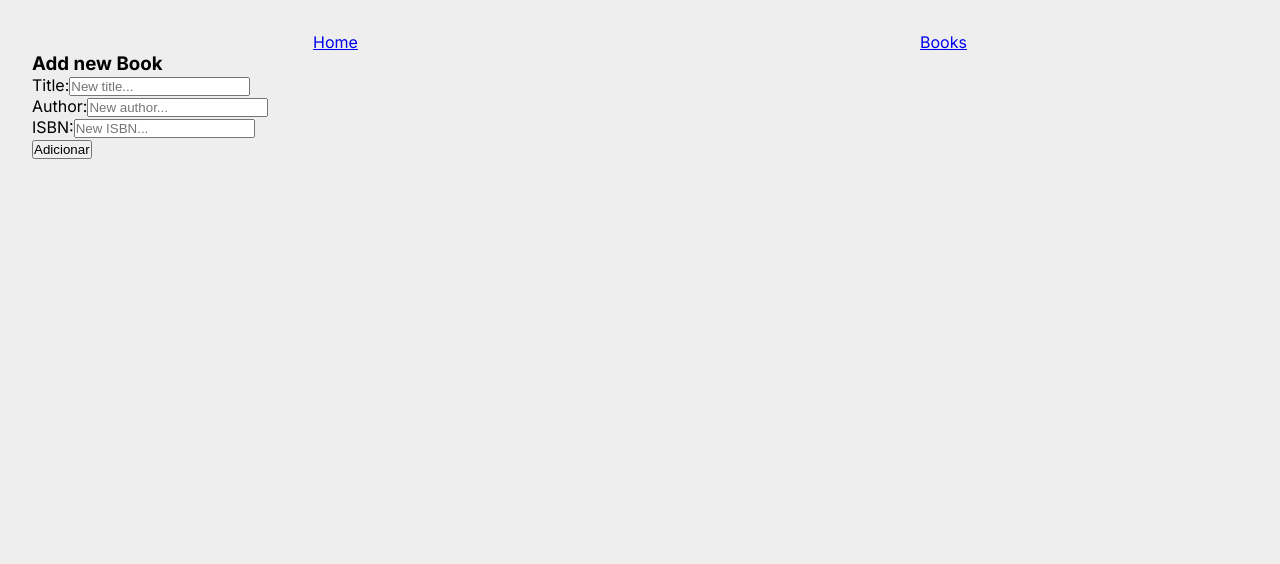
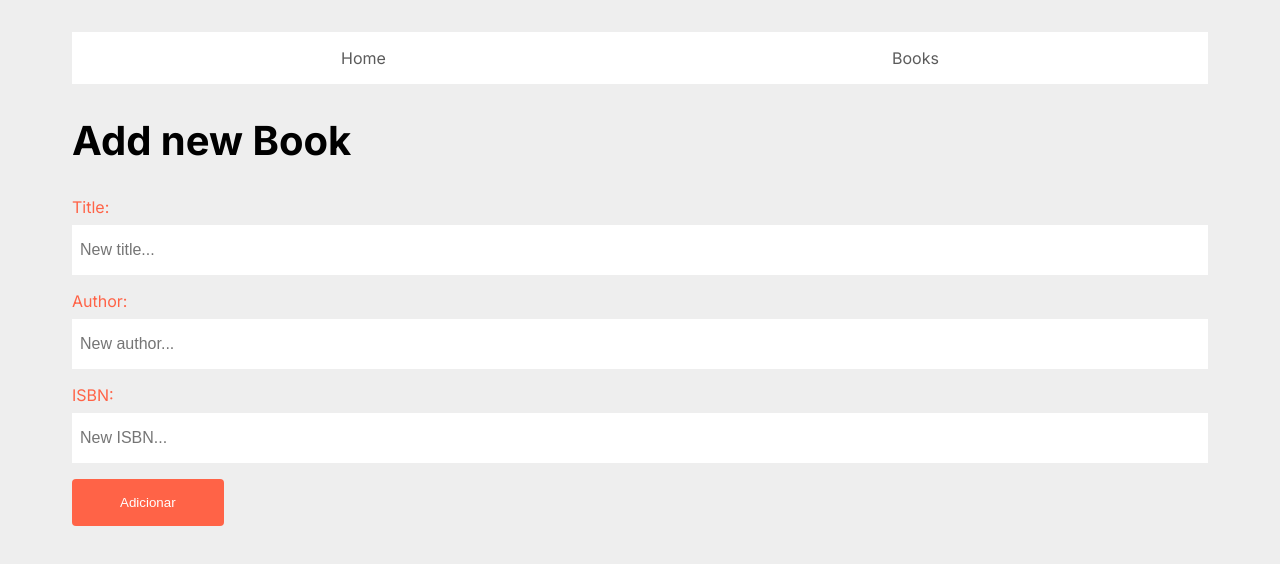
Before and after one commit to Jose-Caldas/challenge-api-front-next13, a Next.js app: page /form in a window 1280 px wide. Shown: the top 564 px of the page. Built offline with nearby package versions, Linux system fonts and the light colour scheme.

Commit message:
feat: add some styles

```diff
--- a/src/app/books/page.tsx
+++ b/src/app/books/page.tsx
@@ -1,8 +1,8 @@
 import { getAllBooks } from "@/api";
 import React from "react";
 import styles from "./Book.module.css";
-import Link from "next/link";
 import Book from "@/components/Book";
+import BookLink from "@/components/BookLink";
 
 export default async function Books() {
   const books = await getAllBooks();
@@ -11,7 +11,7 @@ export default async function Books() {
     <div className={styles.book_container}>
       <div className={styles.header}>
         <h1>Book List:</h1>
-        <Link href="/form">Add New book</Link>
+        <BookLink />
       </div>
       {books.map((book) => (
         <Book
--- a/src/app/form/page.tsx
+++ b/src/app/form/page.tsx
@@ -1,10 +1,10 @@
-import FormBook from "@/components/FormBook";
+import AddBook from "@/components/AddBook";
 import React from "react";
 
 export default async function Form() {
   return (
     <div>
-      <FormBook formTitle="Add new Book" />
+      <AddBook formTitle="Add new Book" />
     </div>
   );
 }
--- a/src/app/globals.css
+++ b/src/app/globals.css
@@ -7,7 +7,15 @@
 body,
 html {
   background-color: #eee;
+  max-width: 1200px;
+  margin: 0 auto;
   padding: 1rem;
+}
+
+.nav_container {
+  background-color: #fff;
+  padding: 1rem;
+  margin-bottom: 2rem;
 }
 
 .nav {
@@ -15,3 +23,12 @@ html {
   list-style: none;
   justify-content: space-around;
 }
+
+.nav li a {
+  text-decoration: none;
+  color: #333;
+  opacity: 0.8;
+}
+.nav li a:hover {
+  opacity: 1;
+}
--- a/src/app/layout.tsx
+++ b/src/app/layout.tsx
@@ -17,7 +17,7 @@ export default function RootLayout({
   return (
     <html lang="en">
       <body className={inter.className}>
-        <div>
+        <div className="nav_container">
           <ul className="nav">
             <li>
               <Link href="/">Home</Link>
--- a/src/components/AddBook.module.css
+++ b/src/components/AddBook.module.css
@@ -1,12 +1,32 @@
-.btn {
+.addBook_container {
+  display: flex;
+  flex-direction: column;
+  margin: 0 auto;
+  width: 70%;
+}
+
+.form_container h3 {
+  font-size: 2.5rem;
+  margin-bottom: 2rem;
+}
+
+.form_container label {
+  color: tomato;
+}
+
+.form_container input {
+  width: 100%;
+  margin-bottom: 1rem;
+  margin-top: 0.5rem;
+  padding: 1rem 0.5rem;
+  font-size: 1rem;
+  border: none;
+}
+
+.form_container button {
+  border: none;
   background-color: tomato;
   color: #fff;
-  border: none;
-  padding: 1rem;
-  display: flex;
-  align-items: center;
+  padding: 1rem 3rem;
+  border-radius: 4px;
 }
-
-.btn svg {
-  margin-left: 1rem;
-}
--- a/src/components/AddBook.tsx
+++ b/src/components/AddBook.tsx
@@ -1,11 +1,80 @@
-import Link from "next/link";
+"use client";
+import React, { FormEventHandler, useState } from "react";
+import Modal from "./Modal";
+import { addBook } from "@/api";
+import { useRouter } from "next/navigation";
 import styles from "./AddBook.module.css";
-import { AiOutlinePlus } from "react-icons/ai";
 
-const AddBook = () => {
+type FormBookProps = {
+  formTitle: string;
+};
+
+const AddBook = ({ formTitle }: FormBookProps) => {
+  const router = useRouter();
+  const [modalOpen, setModalOpen] = useState(false);
+  const [newTitleValue, setNewTitleValue] = useState<string>("");
+  const [newAuthorValue, setNewAuthorValue] = useState<string>("");
+  const [newIsbnValue, setNewIsbnValue] = useState<string>("");
+
+  const handleSubmit: FormEventHandler<HTMLFormElement> = async (e) => {
+    e.preventDefault();
+    await addBook({
+      title: newTitleValue,
+      author: newAuthorValue,
+      isbnNumber: Number(newIsbnValue),
+    });
+    setNewTitleValue("");
+    setNewAuthorValue("");
+    setNewIsbnValue("");
+    router.refresh();
+  };
+
   return (
-    <div>
-      <Link href="/form">Add new book</Link>
+    <div className={styles.form_container}>
+      <form onSubmit={handleSubmit}>
+        <h3>{formTitle}</h3>
+        <div>
+          <div>
+            <label htmlFor="title">Title:</label>
+            <input
+              type="tex"
+              name="title"
+              id="title"
+              placeholder="New title..."
+              value={newTitleValue}
+              onChange={(e) => setNewTitleValue(e.target.value)}
+            />
+          </div>
+          <div>
+            <label htmlFor="author">Author:</label>
+            <input
+              type="tex"
+              name="author"
+              id="author"
+              placeholder="New author..."
+              value={newAuthorValue}
+              onChange={(e) => setNewAuthorValue(e.target.value)}
+            />
+          </div>
+          <div>
+            <label htmlFor="isbn">ISBN:</label>
+            <input
+              type="number"
+              name="isbn"
+              id="isbn"
+              placeholder="New ISBN..."
+              value={newIsbnValue}
+              onChange={(e) => setNewIsbnValue(e.target.value)}
+            />
+          </div>
+        </div>
+        <button onClick={() => setModalOpen(true)}>Adicionar</button>
+      </form>
+      <Modal
+        modalOpen={modalOpen}
+        setOpenModal={setModalOpen}
+        text="Livro adicionado com sucesso!"
+      />
     </div>
   );
 };
--- a/src/components/EditBook.tsx
+++ b/src/components/EditBook.tsx
@@ -3,6 +3,7 @@ import Modal from "@/components/Modal";
 import { IBook } from "@/types/book";
 import { useRouter } from "next/navigation";
 import React, { FormEventHandler, useState } from "react";
+import styles from "./AddBook.module.css";
 
 interface EditBookProps {
   book: IBook;
@@ -30,7 +31,7 @@ const EditBook = ({ book }: EditBookProps) => {
   };
 
   return (
-    <>
+    <div className={styles.form_container}>
       <form onSubmit={handleSubmit}>
         <h3>Editar Livro</h3>
         <div>
@@ -77,7 +78,7 @@ const EditBook = ({ book }: EditBookProps) => {
         setOpenModal={setOpenModalEdit}
         text="Livro atualizado com sucesso!"
       />
-    </>
+    </div>
   );
 };
 
--- a/src/components/FormBook.tsx
+++ /dev/null
@@ -1,81 +0,0 @@
-"use client";
-import React, { FormEventHandler, useState } from "react";
-import Modal from "./Modal";
-import { addBook } from "@/api";
-import { useRouter } from "next/navigation";
-
-type FormBookProps = {
-  formTitle: string;
-};
-
-const FormBook = ({ formTitle }: FormBookProps) => {
-  const router = useRouter();
-  const [modalOpen, setModalOpen] = useState(false);
-  const [newTitleValue, setNewTitleValue] = useState<string>("");
-  const [newAuthorValue, setNewAuthorValue] = useState<string>("");
-  const [newIsbnValue, setNewIsbnValue] = useState<string>("");
-
-  const handleSubmit: FormEventHandler<HTMLFormElement> = async (e) => {
-    e.preventDefault();
-    await addBook({
-      title: newTitleValue,
-      author: newAuthorValue,
-      isbnNumber: Number(newIsbnValue),
-    });
-    setNewTitleValue("");
-    setNewAuthorValue("");
-    setNewIsbnValue("");
-    router.refresh();
-  };
-
-  return (
-    <div>
-      <form onSubmit={handleSubmit}>
-        <h3>{formTitle}</h3>
-        <div>
-          <div>
-            <label htmlFor="title">Title:</label>
-            <input
-              type="tex"
-              name="title"
-              id="title"
-              placeholder="New title..."
-              value={newTitleValue}
-              onChange={(e) => setNewTitleValue(e.target.value)}
-            />
-          </div>
-          <div>
-            <label htmlFor="author">Author:</label>
-            <input
-              type="tex"
-              name="author"
-              id="author"
-              placeholder="New author..."
-              value={newAuthorValue}
-              onChange={(e) => setNewAuthorValue(e.target.value)}
-            />
-          </div>
-          <div>
-            <label htmlFor="isbn">ISBN:</label>
-            <input
-              type="number"
-              name="isbn"
-              id="isbn"
-              placeholder="New ISBN..."
-              value={newIsbnValue}
-              onChange={(e) => setNewIsbnValue(e.target.value)}
-            />
-          </div>
-        </div>
-        <button onClick={() => setModalOpen(true)}>Adicionar</button>
-      </form>
-      <Modal
-        modalOpen={modalOpen}
-        setOpenModal={setModalOpen}
-        text="Livro adicionado com sucesso!"
-      />
-    </div>
-  );
-};
-
-export default FormBook;
```
Also changed, not shown: src/app/Home.module.css (added, +11 -0 lines), src/app/page.tsx (+5 -4 lines), src/components/BookLink.module.css (added, +15 -0 lines), src/components/BookLink.tsx (added, +14 -0 lines).
